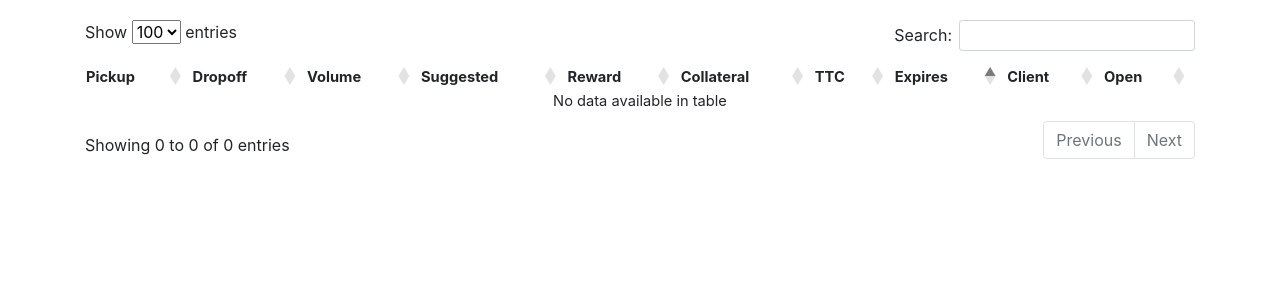
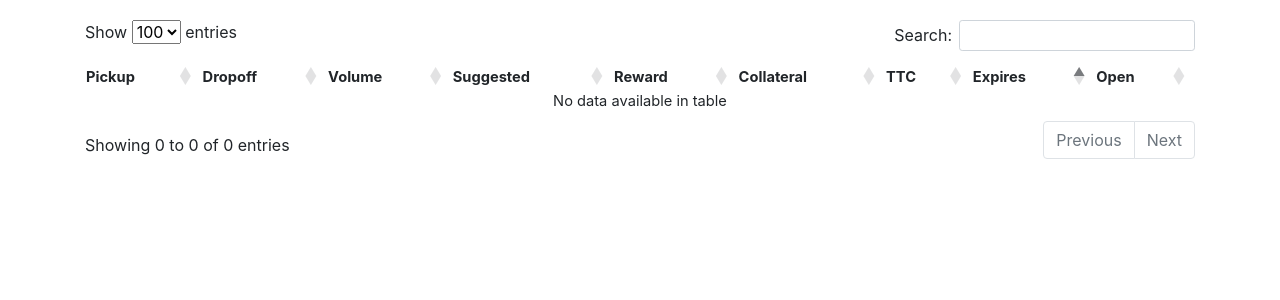
Before and after one commit to stephenswat/test-freight, a Django app: page / in a window 1280 px wide. Shown: the part 238-538 px from the top of the page. Run offline with Django 3.2, Linux system fonts and the light colour scheme; data comes from the database, SQL or seed files in the repository; data that the repository does not hold is empty; some libraries are stand-ins or nearby versions.

Commit message:
Hide the issuer column

```diff
--- a/freight/templates/freight/contract_list.html
+++ b/freight/templates/freight/contract_list.html
@@ -13,7 +13,7 @@
 
 <section id="about">
     <div class="container">
-    <table id="contracts">
+    <table id="contracts" style="width: 100%;">
     <thead>
         <tr>
             <th>Pickup</th>
@@ -24,7 +24,7 @@
             <th>Collateral</th>
             <th>TTC</th>
             <th>Expires</th>
-            <th>Client</th>
+            <th data-visible="false">Client</th>
             <th>Open</th>
         </tr>
     </thead>
```
